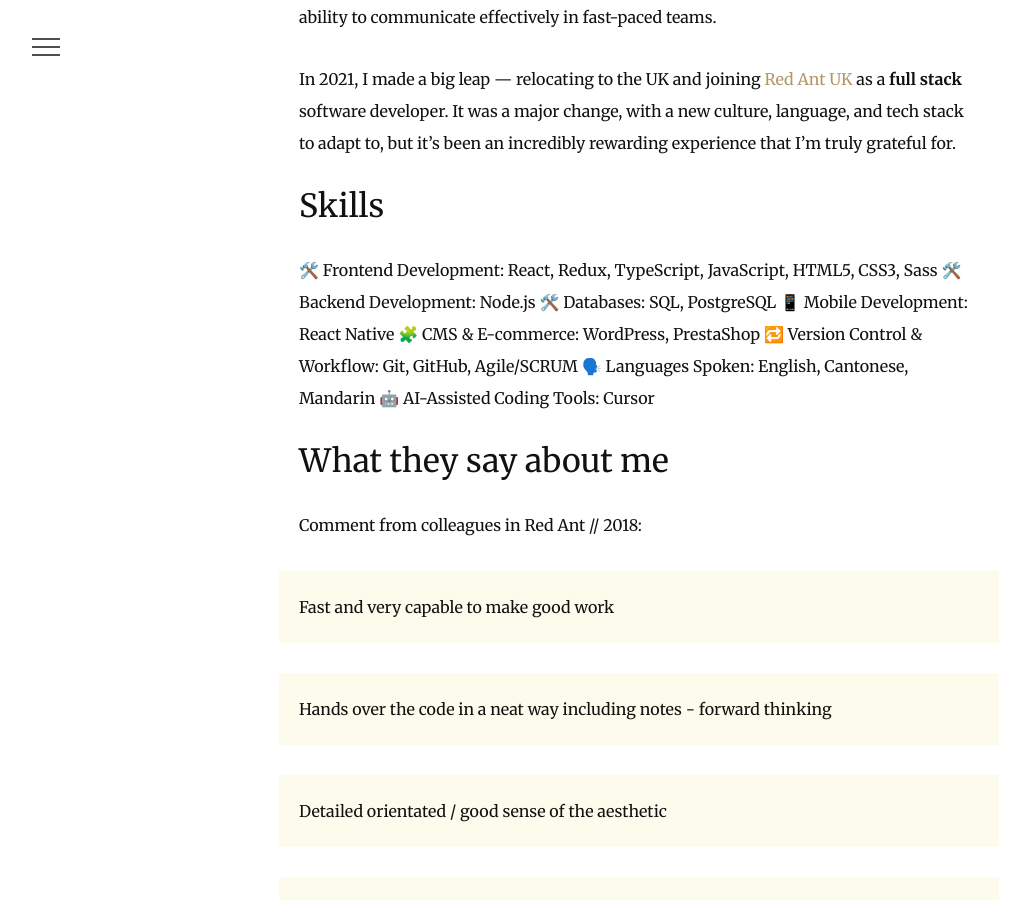
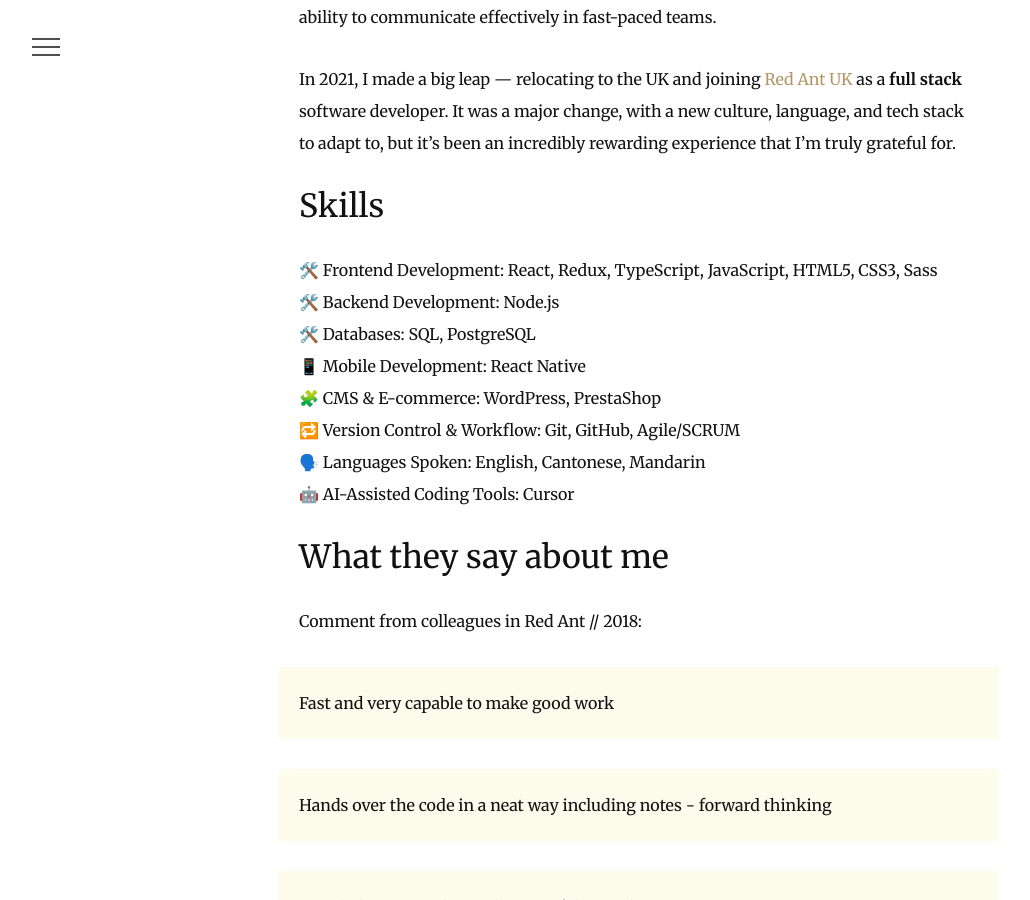
Before and after one commit to MimiLau/mimilau.github.io, a Jekyll site: the page built from about.md, in a window 1280 px wide and 900 px high, scrolled down 906 px. Shown: the whole window, without its empty margins (1-1031 px from the left). Built offline with Jekyll 4.4.1, drawn with Linux system fonts in a browser that asks for light colours; nearby versions of some CDN libraries.

Commit message:
new lines

```diff
--- a/about.md
+++ b/about.md
@@ -11,14 +11,14 @@ In 2021, I made a big leap — relocating to the UK and joining [Red Ant UK](htt
 
 ## Skills
 
-🛠️ Frontend Development: React, Redux, TypeScript, JavaScript, HTML5, CSS3, Sass
-🛠️ Backend Development: Node.js
-🛠️ Databases: SQL, PostgreSQL
-📱 Mobile Development: React Native
-🧩 CMS & E-commerce: WordPress, PrestaShop
-🔁 Version Control & Workflow: Git, GitHub, Agile/SCRUM
-🗣️ Languages Spoken: English, Cantonese, Mandarin
-🤖 AI-Assisted Coding Tools: Cursor
+🛠️ Frontend Development: React, Redux, TypeScript, JavaScript, HTML5, CSS3, Sass<br/>
+🛠️ Backend Development: Node.js<br/>
+🛠️ Databases: SQL, PostgreSQL<br/>
+📱 Mobile Development: React Native<br/>
+🧩 CMS & E-commerce: WordPress, PrestaShop<br/>
+🔁 Version Control & Workflow: Git, GitHub, Agile/SCRUM<br/>
+🗣️ Languages Spoken: English, Cantonese, Mandarin<br/>
+🤖 AI-Assisted Coding Tools: Cursor<br/>
 
 ## What they say about me
 
```
